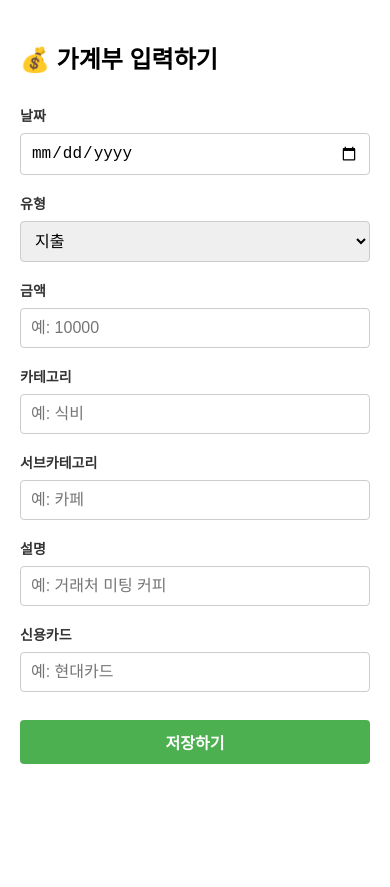
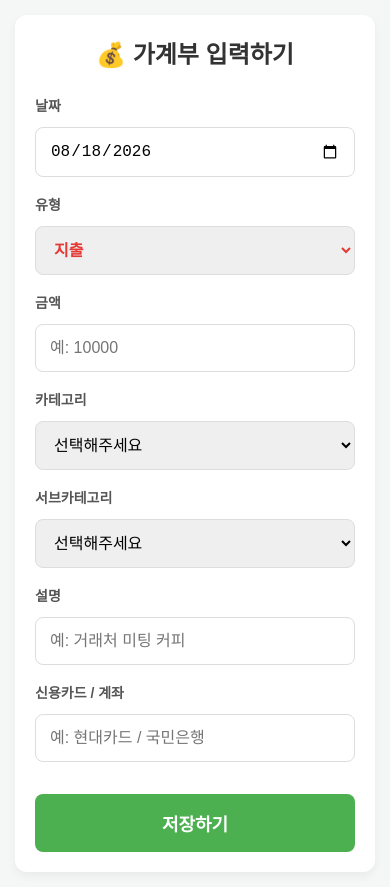
Before and after one commit to landttang/financial-ledger, a website: page index.html in a window 390 px wide. Before the commit the page ends 844 px from the top, so only its background shows below. Drawn offline with Linux system fonts and the light colour scheme.

Commit message:
모바일 최적화 및 드롭다운 추가

```diff
--- a/index.html
+++ b/index.html
@@ -2,55 +2,96 @@
 <html lang="ko">
 <head>
     <meta charset="UTF-8">
+    <!-- 모바일 화면에 딱 맞게 확대/축소를 방지하고 크기를 맞춰주는 마법의 코드 -->
+    <meta name="viewport" content="width=device-width, initial-scale=1.0, maximum-scale=1.0, user-scalable=no">
     <title>나만의 가계부</title>
     <style>
-        body { font-family: Arial, sans-serif; padding: 20px; max-width: 500px; margin: auto; }
-        form { display: flex; flex-direction: column; gap: 8px; }
-        label { font-weight: bold; margin-top: 10px; font-size: 14px; color: #333; }
-        input, select, button { padding: 10px; font-size: 16px; border: 1px solid #ccc; border-radius: 4px; }
-        button { background-color: #4CAF50; color: white; border: none; cursor: pointer; margin-top: 20px; font-weight: bold; }
+        /* 모바일에 맞게 여백과 폰트 크기를 시원하게 키웠습니다 */
+        body { font-family: 'Malgun Gothic', sans-serif; padding: 15px; background-color: #f4f7f6; margin: 0; }
+        .container { background: white; padding: 20px; border-radius: 12px; box-shadow: 0 4px 10px rgba(0,0,0,0.05); max-width: 500px; margin: auto; }
+        h2 { text-align: center; color: #333; margin-top: 0; }
+        form { display: flex; flex-direction: column; gap: 12px; }
+        label { font-weight: bold; font-size: 14px; color: #555; margin-top: 5px; }
+
+        /* 터치하기 편하도록 입력칸을 크고 둥글게 만들었습니다 */
+        input, select, button { padding: 14px; font-size: 16px; border: 1px solid #ddd; border-radius: 8px; box-sizing: border-box; width: 100%; }
+        input:focus, select:focus { outline: none; border-color: #4CAF50; box-shadow: 0 0 5px rgba(76, 175, 80, 0.3); }
+
+        button { background-color: #4CAF50; color: white; border: none; cursor: pointer; margin-top: 20px; font-weight: bold; font-size: 18px; padding: 16px; }
         button:hover { background-color: #45a049; }
+
+        /* 선택된 유형별 색상 포인트 */
+        .color-expense { color: #e53935; font-weight: bold; }
+        .color-income { color: #1e88e5; font-weight: bold; }
+        .color-transfer { color: #43a047; font-weight: bold; }
     </style>
 </head>
 <body>
+    <div class="container">
         <h2>💰 가계부 입력하기</h2>
         <form id="ledgerForm">
             <label>날짜</label>
             <input type="date" id="date" required>
 
             <label>유형</label>
-        <select id="type">
-            <option value="지출">지출</option>
-            <option value="수입">수입</option>
-            <option value="이체">이체</option>
+            <select id="type" onchange="updateTypeColor()">
+                <option value="지출" class="color-expense">지출</option>
+                <option value="수입" class="color-income">수입</option>
+                <option value="이체" class="color-transfer">이체</option>
             </select>
 
             <label>금액</label>
             <input type="number" id="amount" placeholder="예: 10000" required>
 
+            <!-- 입력에서 드롭다운(선택) 방식으로 변경되었습니다 -->
             <label>카테고리</label>
-        <input type="text" id="category" placeholder="예: 식비" required>
+            <select id="category" required>
+                <option value="">선택해주세요</option>
+                <option value="식비">식비</option>
+                <option value="교통/차량">교통/차량</option>
+                <option value="사무실 운영">사무실 운영 (임대료, 관리비 등)</option>
+                <option value="광고/홍보">광고/홍보 (매물 등록비 등)</option>
+                <option value="기타">기타</option>
+            </select>
 
             <label>서브카테고리</label>
-        <input type="text" id="subCategory" placeholder="예: 카페">
+            <select id="subCategory">
+                <option value="">선택해주세요</option>
+                <option value="식사/회식">식사/회식</option>
+                <option value="커피/음료">커피/음료</option>
+                <option value="주유/주차">주유/주차</option>
+                <option value="소모품/비품">소모품/비품</option>
+                <option value="플랫폼 이용료">플랫폼 이용료</option>
+            </select>
 
             <label>설명</label>
             <input type="text" id="description" placeholder="예: 거래처 미팅 커피">
 
-        <label>신용카드</label>
-        <input type="text" id="creditCard" placeholder="예: 현대카드">
-
-        <!-- 년월 칸은 서버가 자동으로 계산하므로 화면에서는 삭제했습니다! -->
+            <label>신용카드 / 계좌</label>
+            <input type="text" id="creditCard" placeholder="예: 현대카드 / 국민은행">
 
             <button type="submit">저장하기</button>
         </form>
+    </div>
 
-    <!-- 여기서부터 서버와 통신하는 마법의 코드입니다 -->
     <script>
+        // 1. 접속 시 날짜를 '오늘 날짜'로 자동 세팅해 주는 편의 기능
+        document.getElementById('date').value = new Date().toISOString().substring(0, 10);
+
+        // 2. 유형(수입/지출/이체) 선택 시 글자 색상 자동 변경
+        function updateTypeColor() {
+            const typeSelect = document.getElementById('type');
+            typeSelect.className = ''; // 기존 색상 지우기
+            if(typeSelect.value === '지출') typeSelect.classList.add('color-expense');
+            if(typeSelect.value === '수입') typeSelect.classList.add('color-income');
+            if(typeSelect.value === '이체') typeSelect.classList.add('color-transfer');
+        }
+        updateTypeColor(); // 처음 화면 뜰 때 바로 적용
+
+        // 3. 서버로 데이터 전송
         document.getElementById('ledgerForm').addEventListener('submit', async (e) => {
-            e.preventDefault(); // 새로고침 방지
+            e.preventDefault();
 
-            // 사용자가 입력한 7가지 데이터 수집
             const data = {
                 date: document.getElementById('date').value,
                 type: document.getElementById('type').value,
@@ -62,7 +103,7 @@
             };
 
             try {
-                // 서버로 슉! 보내기
+                // 대표님의 렌더 서버 주소입니다.
                 const response = await fetch('https://financial-ledger-x6nh.onrender.com/api/ledger', {
                     method: 'POST',
                     headers: { 'Content-Type': 'application/json' },
@@ -71,13 +112,15 @@
 
                 if (response.ok) {
                     alert('구글 시트에 성공적으로 저장되었습니다! 🎉');
-                    document.getElementById('ledgerForm').reset(); // 입력칸 깔끔하게 비우기
+                    // 연속 입력을 위해 날짜는 남겨두고 금액, 설명 등만 비워줍니다.
+                    document.getElementById('amount').value = '';
+                    document.getElementById('description').value = '';
                 } else {
                     alert('저장에 실패했습니다.');
                 }
             } catch (error) {
                 console.error('Error:', error);
-                alert('서버와 연결할 수 없습니다. 터미널에서 서버가 켜져 있는지 확인해 주세요.');
+                alert('서버와 연결할 수 없습니다.');
             }
         });
     </script>
```
Lines whose indentation alone changed are shown as unchanged.
